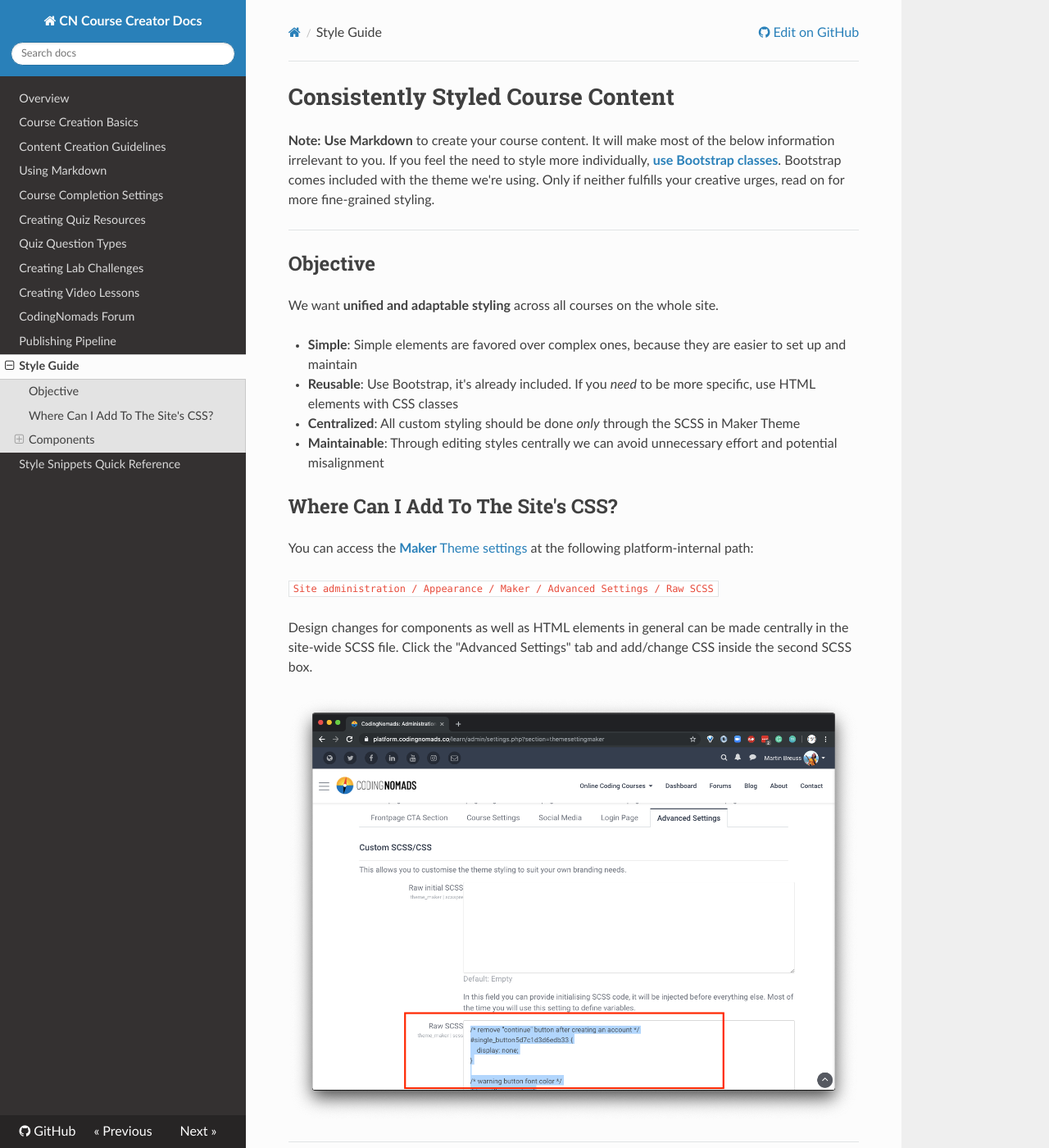
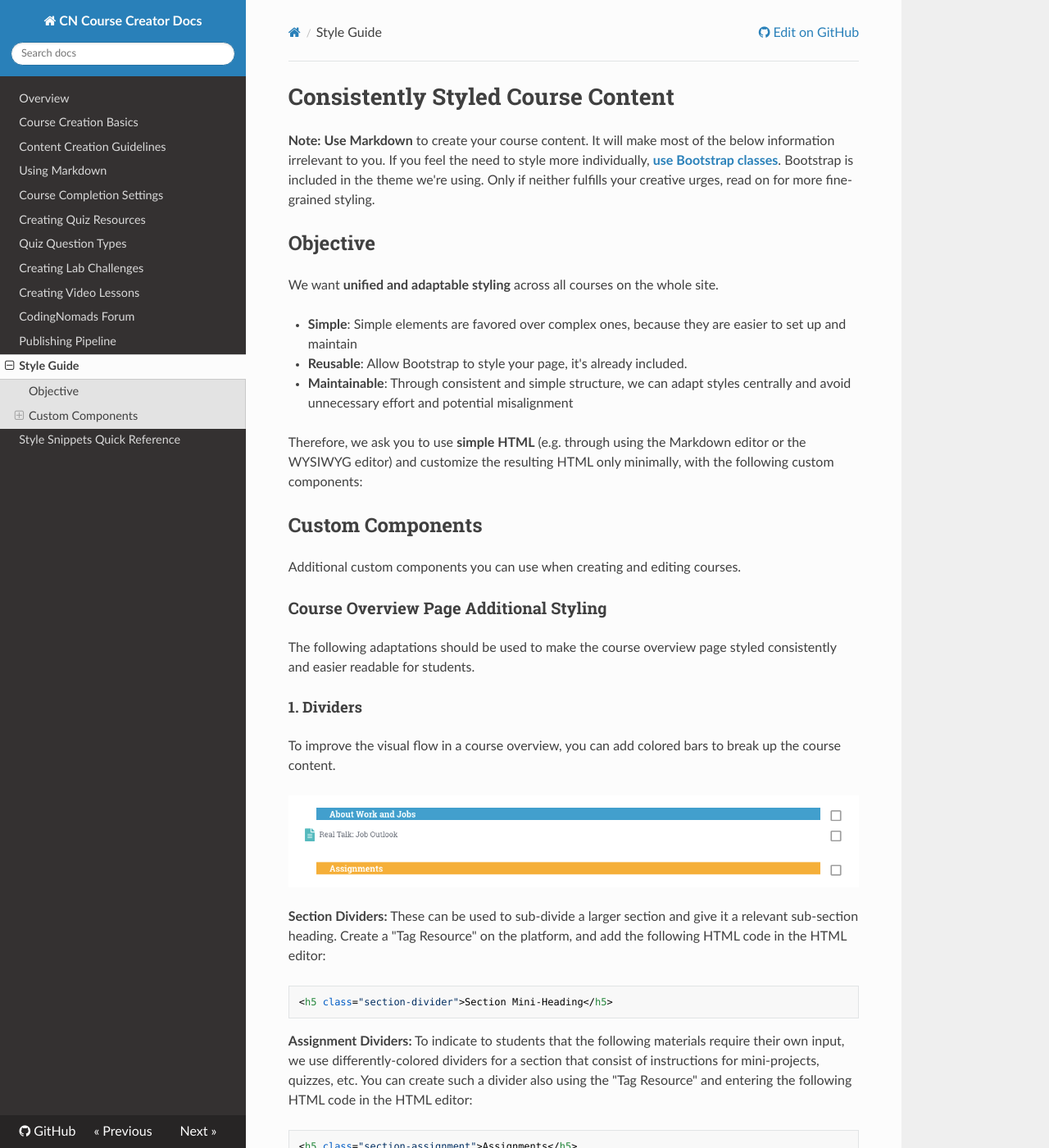
Before and after one commit to iansedano/creator-docs, an MkDocs documentation site: the page built from docs/10-platform-style.md, in a window 1280 px wide and 1400 px high. Shown: the whole window at 82% size. Built offline with MkDocs 1.6.1, drawn with Linux system fonts in a browser that asks for light colours; nearby versions of some CDN libraries; some of the changed text lies outside the part shown.

Commit message:
Update styleguide info

````diff
--- a/docs/10-platform-style.md
+++ b/docs/10-platform-style.md
@@ -1,37 +1,47 @@
 # Consistently Styled Course Content
 
-**Note:** **Use Markdown** to create your course content. It will make most of the below information irrelevant to you. If you feel the need to style more individually, [**use Bootstrap classes**](https://getbootstrap.com/docs/4.0/getting-started/introduction/). Bootstrap comes included with the theme we're using. Only if neither fulfills your creative urges, read on for more fine-grained styling.
-
----
+**Note:** **Use Markdown** to create your course content. It will make most of the below information irrelevant to you. If you feel the need to style more individually, [**use Bootstrap classes**](https://getbootstrap.com/docs/4.0/getting-started/introduction/). Bootstrap is included in the theme we're using. Only if neither fulfills your creative urges, read on for more fine-grained styling.
 
 ## Objective
 
 We want **unified and adaptable styling** across all courses on the whole site.
 
 - **Simple**: Simple elements are favored over complex ones, because they are easier to set up and maintain
-- **Reusable**: Use Bootstrap, it's already included. If you _need_ to be more specific, use HTML elements with CSS classes
-- **Centralized**: All custom styling should be done _only_ through the SCSS in Maker Theme
-- **Maintainable**: Through editing styles centrally we can avoid unnecessary effort and potential misalignment
+- **Reusable**: Allow Bootstrap to style your page, it's already included.
+- **Maintainable**: Through consistent and simple structure, we can adapt styles centrally and avoid unnecessary effort and potential misalignment
 
-## Where Can I Add To The Site's CSS?
+Therefore, we ask you to use **simple HTML** (e.g. through using the Markdown editor or the WYSIWYG editor) and customize the resulting HTML only minimally, with the following custom components:
 
-You can access the [**Maker** Theme settings](https://platform.codingnomads.co/learn/admin/settings.php?section=themesettingmaker) at the following platform-internal path:
+## Custom Components
 
-`Site administration / Appearance / Maker / Advanced Settings / Raw SCSS`
+Additional custom components you can use when creating and editing courses.
 
-Design changes for components as well as HTML elements in general can be made centrally in the site-wide SCSS file. Click the "Advanced Settings" tab and add/change CSS inside the second SCSS box.
+### Course Overview Page Additional Styling
 
-![Settings page displaying the box where to change SCSS settings](imgs/scss_settings.png)
+The following adaptations should be used to make the course overview page styled consistently and easier readable for students.
 
----
+#### 1. Dividers
 
-## Components
+To improve the visual flow in a course overview, you can add colored bars to break up the course content.
 
-Components to use when creating and editing courses.
+![dividers](imgs/dividers.png)
 
-### Section Tags
+**Section Dividers:** These can be used to sub-divide a larger section and give it a relevant sub-section heading. Create a "Tag Resource" on the platform, and add the following HTML code in the HTML editor:
 
-To help students stay on track, add section tags in the "Summary" of each section (Edit Topic)
+```html
+<h5 class="section-divider">Section Mini-Heading</h5>
+```
+
+**Assignment Dividers:** To indicate to students that the following materials require their own input, we use differently-colored dividers for a section that consist of instructions for mini-projects, quizzes, etc. You can create such a divider also using the "Tag Resource" and entering the following HTML code in the HTML editor:
+
+```html
+<h5 class="section-assignment">Assignments</h5>
+```
+
+
+#### 2. Section Tags
+
+Section tags in the "Summary" of each section help students stay on track and visually bundle multiple sections logically together.
 
 ```html
 <h3 class="week week-1">Section 1</h3>
@@ -43,39 +53,39 @@
 <h3 class="week week-2">Section 2</h3>
 ```
 
-### Dividers
+![Tags for grouping sections](imgs/section-tags.png)
 
-To improve the visual flow in a course overview, we add colored bars to break up the course content.
+---
 
-![dividers](imgs/dividers.png)
+### Page Resources Individual Styling
 
-**Section Dividers:** These can be used to sub-divide a larger section and give it a relevant sub-section heading. Create a "Tag Resource" on the platform, and add the following HTML code in the HTML editor:
+The following custom style elements should be considered when creating written documentation for your course content.
 
-```html
-<h5 class="section-divider">Section Mini-Heading</h5>
-```
+#### Headings
 
-**Assignment Dividers:** To indicate to students that the following materials require their own input, we use differently-colored dividers for section that consist of instructions for mini-projects, quizzes, etc. You can create such a divider also using the "Tag Resource" and entering the following HTML code in the HTML editor:
-
-```html
-<h5 class="section-assignment">Assignments</h5>
-```
-
-### Headings
-
-Use Editor-provided headings levels:
+In the **visual editor**, use editor-provided headings levels:
 
 - "Heading (large)" option creates `<h3>` element
 - "Heading (medium)" option creates `<h4>` element
 - "Heading (small)" option creates `<h5>` element
 
-**Don't apply any editor styles to your headings.** We want to avoid individually bolded headings. We can instead increase heading size, font-weight, etc. centrally through SCSS.
+**Don't apply any editor styles to your headings.** We want to avoid individually bolded headings. Avoiding individual styles allows us to increase heading size, font-weight, etc. centrally through SCSS.
 
-### Information
+In **Markdown**, use the equivalent heading levels that the visual editor uses:
+
+- Top-level heading: `###`
+- Second-level heading: `####`
+- Lowest-level heading: `#####`
+
+#### Information And Alert Boxes
 
 <iframe width="560" height="315" src="https://www.youtube.com/embed/TSSkUdmHl2I" frameborder="0" allow="accelerometer; autoplay; encrypted-media; gyroscope; picture-in-picture" allowfullscreen></iframe>
 
-Use the Bootstrap alert box `alert alert-warning` for criticial information and gotchas, E.g.: "Just read over this for now, we'll dig deeper into it in a later section." Use `alert alert-info` to include additional information e.g. on external resources that can lead students further onwards.
+![Bootstrap alert box for information](imgs/alert-box-preview.png)
+
+Use the Bootstrap alert box `alert alert-warning` for criticial information and gotchas. E.g.:
+
+>"Just read over this for now, we'll dig deeper into it in a later section."
 
 ```html
 <div class="alert alert-warning" role="alert">
@@ -83,11 +93,37 @@
 </div>
 ```
 
+Use `alert alert-info` to include additional information e.g. on external resources that can lead students further onwards. E.g.:
+
+```html
+<div class="alert alert-info" role="alert">
+  <strong>Info:</strong> The first bug was a real bug!
+</div>
+```
+
 The Bootstrap alert boxes also help to visually break up a long piece of content by highlighting an important section.
 
 <iframe width="560" height="315" src="https://www.youtube.com/embed/3REbh9xr5lE" frameborder="0" allow="accelerometer; autoplay; encrypted-media; gyroscope; picture-in-picture" allowfullscreen></iframe>
 
-### Resources
+
+#### Code Blocks
+
+Wrap code snippets into triple-backticks. This works both in Markdown as well as the visual editor:
+
+    ```
+    print("your code here")
+    ```
+
+**Note:** Syntax highlighting can sometimes be broken. This might be annoying and we hope to find a fix that'll solve it site-wise.
+
+
+#### In-line Code
+
+**In Markdown**, simply wrap your in-line code into [**single backticks**](https://daringfireball.net/projects/markdown/syntax#code).
+
+**In the visual editor**, there is no button for marking a section of text as inline code. Therefore, you will need to switch to the _HTML editor_ and wrap in-line code snippets into `<code>your_code()</code>` tags.
+
+#### Resources
 
 ```html
 <div class="jumbotron resources">
@@ -99,45 +135,17 @@
 
 ![resources](imgs/resources.png)
 
-### Tasks
+#### Quotes
+
+To highlight a section of your documentation as a quote, please use the [Bootstrap-provided blockquote HTML](https://getbootstrap.com/docs/4.0/content/typography/#blockquotes):
 
 ```html
-<div class="jumbotron tasks">
-<h1>Tasks</h1>
-</div>
+<blockquote class="blockquote text-right">
+  <p class="mb-0">[...] programs must be written for people to read, and only incidentally for machines to execute.</p>
+  <footer class="blockquote-footer">Abelson & Sussman in <a href="https://mitpress.mit.edu/sites/default/files/sicp/full-text/book/book-Z-H-7.html#%_chap_Temp_4"><cite title="Structure and Interpretation of Computer Programs">Structure and Interpretation of Computer Programs</cite></a></footer>
+</blockquote>
 ```
 
-Same as for Resources.
+We are applying some custom CSS to it to make the quotes look like shown below:
 
-![resources](imgs/tasks.png)
-
-### Quotes
-
-Minimal example:
-
-```html
-<div class="quote-card">
-    <p>Quote goes here</p>
-    <cite><a href="RESOURCE_URL">resource name</a></cite>
-</div>
-```
-
-![quote](imgs/quote.png)
-
-Check out the [Maker Theme SCSS](https://platform.codingnomads.co/learn/admin/settings.php?section=themesettingmaker) for more options.
-
-
-### Code Blocks
-
-Wrap code snippets into triple-backticks:
-
-    ```
-    print("your code here")
-    ```
-
-**Note:** Syntax highlighting is currently sometimes broken. This can be annoying and we hope to find a fix that'll actually solve it soon. Currently we live with it being sub-optimal.
-
-
-### In-line Code
-
-There is no button for marking a section of text as inline code. Therefore, you need to switch to the _HTML editor_ and wrap in-line code snippets into `<code>your_code()</code>` tags.
+![An adapted Bootstrap blockquote](imgs/blockquote.png)
````
Also changed, not shown: docs/imgs/alert-box-html.png (added), docs/imgs/alert-box-preview.png (added), docs/imgs/blockquote.png (added), docs/imgs/section-tags.png (added).
